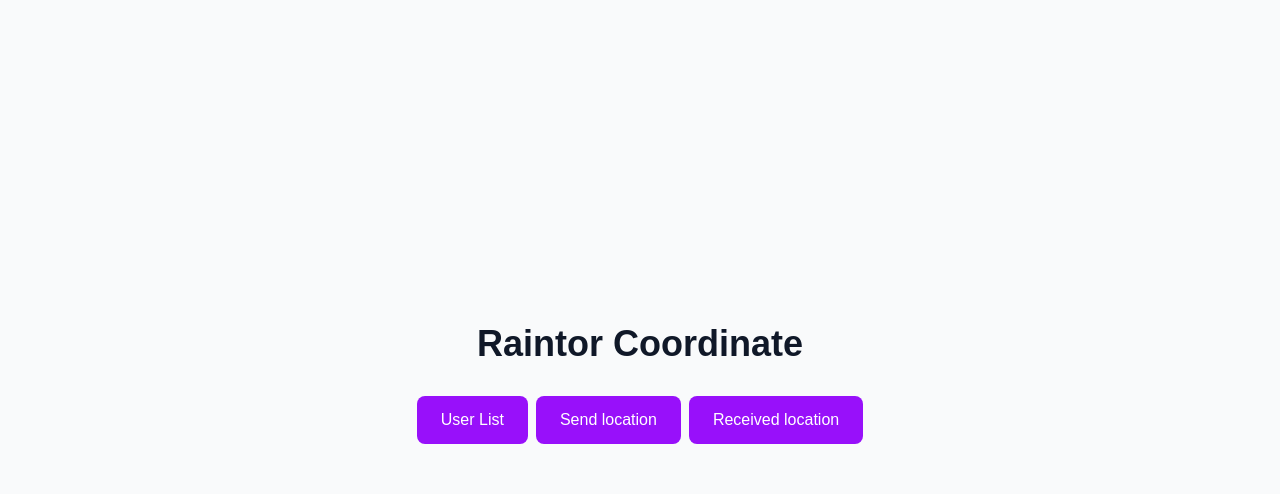
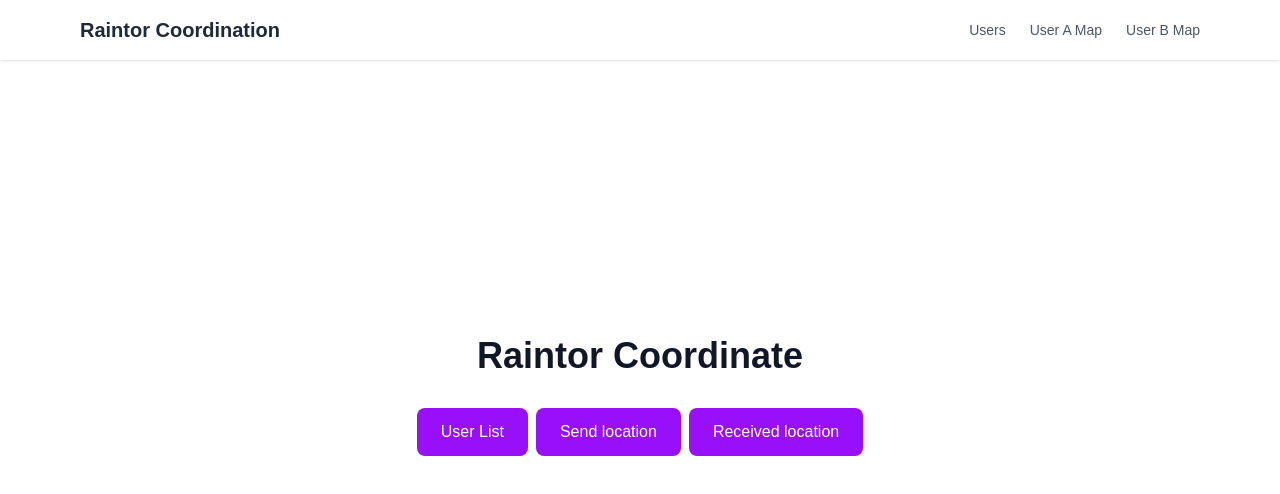
Before and after one commit to Soliman-soad/raintor-coordinate, a Next.js app: page / in a window 1280 px wide. Shown: the top 494 px of the page. Built offline with nearby package versions, Linux system fonts and the light colour scheme.

Commit message:
Update app title in layout.tsx to reflect new project name: "Rentor coordination app".

```diff
--- a/package.json
+++ b/package.json
@@ -31,6 +31,8 @@
     "@types/react": "^19",
     "@types/react-dom": "^19",
     "@types/react-window-infinite-loader": "^1.0.9",
+    "eslint": "9.31.0",
+    "eslint-config-next": "15.3.5",
     "tailwindcss": "^4",
     "typescript": "^5"
   }
--- a/src/app/layout.tsx
+++ b/src/app/layout.tsx
@@ -3,6 +3,7 @@ import { Geist, Geist_Mono } from "next/font/google";
 import "./globals.css";
 import "leaflet/dist/leaflet.css";
 import ReduxProvider from "../components/providers/ReduxProvider";
+import Navbar from "@/components/Navbar";
 
 const geistSans = Geist({
   variable: "--font-geist-sans",
@@ -15,8 +16,8 @@ const geistMono = Geist_Mono({
 });
 
 export const metadata: Metadata = {
-  title: "Create Next App",
-  description: "Generated by create next app",
+  title: "Raintor Coordination App",
+  description: "Coordinate and visualize users easily.",
 };
 
 export default function RootLayout({
@@ -25,12 +26,14 @@ export default function RootLayout({
   children: React.ReactNode;
 }>) {
   return (
-    <html lang="en">
-      <body
-        className={`${geistSans.variable} ${geistMono.variable} antialiased`}
-      >
+    <html lang="en" className={`${geistSans.variable} ${geistMono.variable}`}>
+      <body className="antialiased bg-gray-50 text-gray-900">
         <ReduxProvider>
-          {children}
+          <Navbar />
+
+          <main className="min-h-screen max-w-6xl mx-auto px-4 py-8">
+            {children}
+          </main>
         </ReduxProvider>
       </body>
     </html>
--- a/src/app/page.tsx
+++ b/src/app/page.tsx
@@ -2,7 +2,7 @@ import Link from "next/link";
 
 export default function Home() {
   return (
-    <div className="min-h-screen bg-gray-50 flex items-center justify-center">
+    <div className="min-h-[80vh] flex items-center justify-center">
       <div className="text-center">
         <h1 className="text-4xl font-bold text-gray-900 mb-8">
           Raintor Coordinate
--- a/src/app/userA/page.tsx
+++ b/src/app/userA/page.tsx
@@ -1,11 +1,25 @@
 "use client";
-import UserAMap from '@/components/maps/UserAMap';
-import React from 'react';
+import dynamic from "next/dynamic";
+import React from "react";
+
+// Dynamically import UserAMap with no SSR to prevent window is not defined errors
+const UserAMap = dynamic(() => import("@/components/maps/UserAMap"), {
+  ssr: false,
+  loading: () => (
+    <div className="flex items-center justify-center min-h-screen">
+      <div className="text-center">
+        <h2 className="text-2xl font-bold mb-4">User A Map</h2>
+        <div className="mt-8">
+          <div className="inline-block animate-spin rounded-full h-8 w-8 border-b-2 border-blue-600"></div>
+          <p className="mt-4 text-gray-600">Loading map...</p>
+        </div>
+      </div>
+    </div>
+  ),
+});
 
 const index = () => {
-    return (
-        <UserAMap />
-    );
+  return <UserAMap />;
 };
 
 export default index;
--- a/src/app/userB/page.tsx
+++ b/src/app/userB/page.tsx
@@ -1,6 +1,22 @@
 "use client";
-import UserBMap from "@/components/maps/UserBMap";
+import dynamic from "next/dynamic";
 import React from "react";
+
+// Dynamically import UserBMap with no SSR to prevent window is not defined errors
+const UserBMap = dynamic(() => import("@/components/maps/UserBMap"), {
+  ssr: false,
+  loading: () => (
+    <div className="flex items-center justify-center min-h-screen">
+      <div className="text-center">
+        <h2 className="text-4xl text-center mt-8">📍 Live Location Viewer</h2>
+        <div className="mt-8">
+          <div className="inline-block animate-spin rounded-full h-8 w-8 border-b-2 border-blue-600"></div>
+          <p className="mt-4 text-gray-600">Loading map...</p>
+        </div>
+      </div>
+    </div>
+  ),
+});
 
 const index = () => {
   return <UserBMap />;
--- /dev/null
+++ b/src/components/Navbar.tsx
@@ -0,0 +1,47 @@
+import React from "react";
+import Link from "next/link";
+
+const Navbar = () => {
+  return (
+    <nav className="bg-white shadow-sm sticky top-0 z-50">
+      <div className="max-w-6xl mx-auto px-4 py-4 flex items-center justify-between">
+        <h1 className="text-xl font-semibold text-gray-800">
+          <Link
+            href="/"
+            className="text-gray-800 hover:text-purple-600 transition"
+          >
+            Raintor Coordination
+          </Link>
+        </h1>
+        <ul className="flex gap-6 text-sm font-medium">
+          <li>
+            <Link
+              href="/users"
+              className="text-gray-600 hover:text-purple-600 transition"
+            >
+              Users
+            </Link>
+          </li>
+          <li>
+            <Link
+              href="/userA"
+              className="text-gray-600 hover:text-purple-600 transition"
+            >
+              User A Map
+            </Link>
+          </li>
+          <li>
+            <Link
+              href="/userB"
+              className="text-gray-600 hover:text-purple-600 transition"
+            >
+              User B Map
+            </Link>
+          </li>
+        </ul>
+      </div>
+    </nav>
+  );
+};
+
+export default Navbar;
--- a/src/components/UserList.tsx
+++ b/src/components/UserList.tsx
@@ -19,7 +19,6 @@ export default function UserList() {
     skip,
   });
 
-  // Update user list on data fetch
   useEffect(() => {
     if (data?.users?.length) {
       setAllUsers((prev) => {
@@ -35,8 +34,11 @@ export default function UserList() {
     }
   }, [data, skip]);
 
-  // Infinite scroll listener
   useEffect(() => {
+    if (typeof window === "undefined") {
+      return;
+    }
+
     const handleScroll = () => {
       const { scrollTop, clientHeight, scrollHeight } =
         document.documentElement;
--- a/src/components/maps/UserAMap.tsx
+++ b/src/components/maps/UserAMap.tsx
@@ -54,7 +54,9 @@ function UserAMapContent() {
     setError(null);
     setIsConnected(false);
 
-    window.location.reload();
+    if (typeof window !== "undefined") {
+      window.location.reload();
+    }
   };
 
   if (error) {
--- a/src/hooks/useSignalR.ts
+++ b/src/hooks/useSignalR.ts
@@ -5,6 +5,11 @@ export const useSignalR = (onLocationReceived: (location: any) => void) => {
   const connection = useRef<signalR.HubConnection | null>(null);
 
   useEffect(() => {
+    // Only run on client side
+    if (typeof window === "undefined") {
+      return;
+    }
+
     connection.current = new signalR.HubConnectionBuilder()
       .withUrl("https://tech-test.raintor.com/Hub", {
         skipNegotiation: true,
@@ -30,7 +35,7 @@ export const useSignalR = (onLocationReceived: (location: any) => void) => {
     return () => {
       connection.current?.stop();
     };
-  }, []);
+  }, [onLocationReceived]);
 
   const sendLatLon = (lat: number, lon: number, userName: string) => {
     console.log(lat, lon, userName);
```
Also changed, not shown: .eslintrc.json (added), 1 other file (tests, documents, lock files or other folders).
